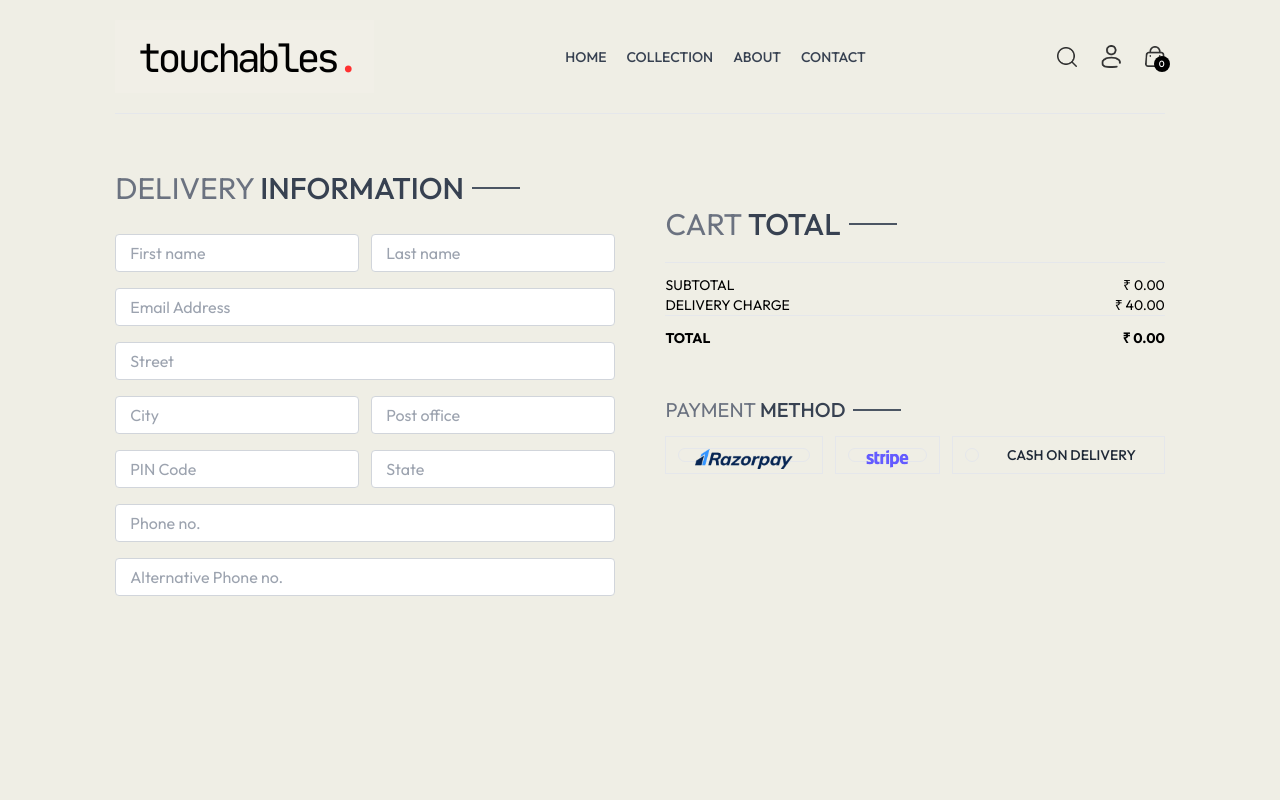
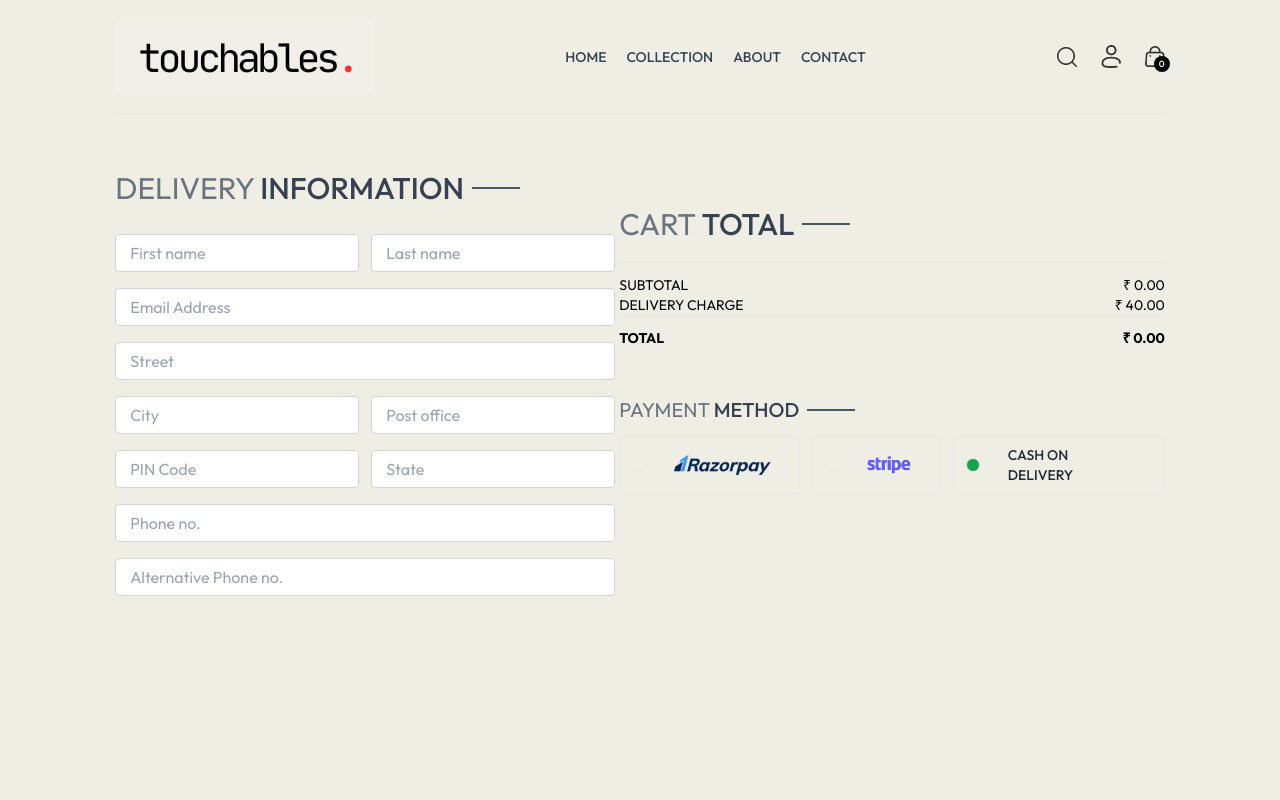
Before and after one commit to Snehasish321/eCommerce, a React (Vite) app in the folder frontend/: page /place-order in a window 1280 px wide. Shown: the top 800 px of the page. Built offline with nearby package versions, Linux system fonts and the light colour scheme.

Commit message:
greenDot

```diff
--- a/frontend/src/pages/PlaceOrder.jsx
+++ b/frontend/src/pages/PlaceOrder.jsx
@@ -1,9 +1,13 @@
-import React from 'react';
+import React, { useState } from 'react';
 import Title from '../components/Title';
 import CartTotal from '../components/CartTotal';
 import { assets } from '../assets/assets';
 
 const PlaceOrder = () => {
+
+  const [method , setMethod ] = useState('cod');
+
+
   return (
     <div className='flex flex-col sm:flex-row justify-between gap-1 pt-5 sm:pt-14 min-h-[80vh] border-t'>
       {/* Left side */}
@@ -38,19 +42,21 @@ const PlaceOrder = () => {
       <div className='text-xl mt-12'>
         <Title text1={'PAYMENT'} text2={'METHOD'} />
         <div className='flex gap-3 flex-col lg:flex-row'>
-          <div className='flex items-center gap-3 border p-2 px-3 cursor-pointer'>
-            <p className={`min-w-3.5 h-3.5 border rounded-full `}>
-              <img className='h-5 mx-4 ' src={assets.razorpay_logo} alt="" />
-            </p>
+          {/* Razorpay */}
+          <div onClick={() => setMethod('razorpay')} className='flex items-center gap-3 border p-2 px-3 cursor-pointer'>
+            <div className={`w-3.5 h-3.5 border rounded-full ${method === 'razorpay' ? 'bg-green-600' : ''}`}></div>
+            <img className='h-5 mx-4' src={assets.razorpay_logo} alt="Razorpay" />
           </div>
-          <div className='flex items-center gap-3 border p-2 px-3 cursor-pointer'>
-            <p className={`min-w-3.5 h-3.5 border rounded-full `}>
-              <img className='h-5 mx-4 ' src={assets.stripe_logo} alt="" />
-            </p>
+
+          {/* Stripe */}
+          <div onClick={() => setMethod('stripe')} className='flex items-center gap-3 border p-2 px-3 cursor-pointer'>
+            <div className={`w-3.5 h-3.5 border rounded-full ${method === 'stripe' ? 'bg-green-600' : ''}`}></div>
+            <img className='h-5 mx-4' src={assets.stripe_logo} alt="Stripe" />
           </div>
-          <div className='flex items-center gap-3 border p-2 px-3 cursor-pointer'>
-            <p className={`min-w-3.5 h-3.5 border rounded-full `}></p>
-            <p className='text-gray-800 text-sm font-medium mx-4 '>CASH ON DELIVERY</p>
+          {/* Cash on Delivery */}
+          <div onClick={() => setMethod('cod')} className='flex items-center gap-3 border p-2 px-3 cursor-pointer'>
+            <div className={`w-3.5 h-3.5 border rounded-full ${method === 'cod' ? 'bg-green-600' : ''}`}></div>
+            <p className='text-gray-800 text-sm font-medium mx-4'>CASH ON DELIVERY</p>
           </div>
         </div>
       </div>
```
